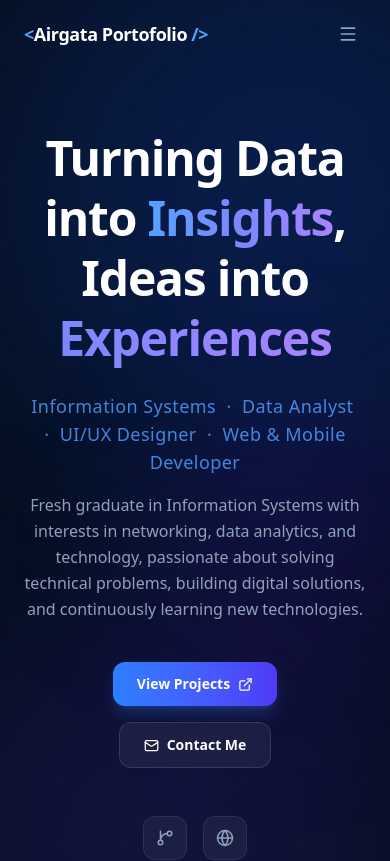
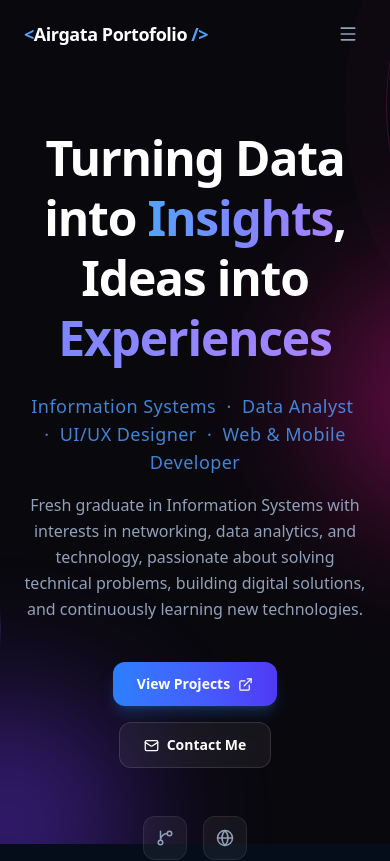
Before and after one commit to airawa23/airgata-portfolio, a React (Vite) app: page / in a window 390 px wide. Shown: the top 861 px of the page. Built offline with nearby package versions, Linux system fonts and the light colour scheme.

Commit message:
fix name cart

```diff
--- a/src/components/Hero.jsx
+++ b/src/components/Hero.jsx
@@ -22,23 +22,6 @@ export default function Hero() {
       id="hero"
       className="relative min-h-screen flex items-center justify-center overflow-hidden"
     >
-      {/* Background gradient blobs */}
-      <div className="absolute inset-0 pointer-events-none">
-        <div className="absolute top-[-10%] left-[-5%] w-[600px] h-[600px] bg-blue-600/20 rounded-full blur-[120px]" />
-        <div className="absolute bottom-[-10%] right-[-5%] w-[500px] h-[500px] bg-indigo-600/15 rounded-full blur-[100px]" />
-        <div className="absolute top-[40%] left-[40%] w-[300px] h-[300px] bg-violet-700/10 rounded-full blur-[80px]" />
-      </div>
-
-      {/* Subtle grid overlay */}
-      <div
-        className="absolute inset-0 opacity-[0.03]"
-        style={{
-          backgroundImage:
-            "linear-gradient(rgba(255,255,255,0.1) 1px, transparent 1px), linear-gradient(90deg, rgba(255,255,255,0.1) 1px, transparent 1px)",
-          backgroundSize: "60px 60px",
-        }}
-      />
-
       <div className="relative z-10 max-w-6xl mx-auto px-6 py-32 text-center">
         {/* Badge */}
         {/* <div className="inline-flex items-center gap-2 px-4 py-2 rounded-full bg-white/[0.05] border border-white/[0.1] text-slate-400 text-sm font-medium mb-8 backdrop-blur-sm">
--- /dev/null
+++ b/src/components/ui/ElegantDarkPattern.jsx
@@ -0,0 +1,10 @@
+export default function ElegantDarkPattern() {
+  return (
+    <div className="elegant-dark-pattern" aria-hidden="true">
+      <div className="elegant-dark-pattern__glow elegant-dark-pattern__glow--violet" />
+      <div className="elegant-dark-pattern__glow elegant-dark-pattern__glow--magenta" />
+      <div className="elegant-dark-pattern__orbit elegant-dark-pattern__orbit--left" />
+      <div className="elegant-dark-pattern__orbit elegant-dark-pattern__orbit--right" />
+    </div>
+  );
+}
--- a/src/index.css
+++ b/src/index.css
@@ -5,7 +5,9 @@
   color-scheme: dark;
 }
 
-*, *::before, *::after {
+*,
+*::before,
+*::after {
   box-sizing: border-box;
 }
 
@@ -19,9 +21,100 @@ body {
   margin: 0;
   background-color: #050d1a;
   color: #f1f5f9;
-  font-family: ui-sans-serif, system-ui, -apple-system, BlinkMacSystemFont,
-    "Segoe UI", Roboto, "Helvetica Neue", Arial, sans-serif;
+  font-family:
+    ui-sans-serif,
+    system-ui,
+    -apple-system,
+    BlinkMacSystemFont,
+    "Segoe UI",
+    Roboto,
+    "Helvetica Neue",
+    Arial,
+    sans-serif;
   line-height: 1.6;
+}
+
+.elegant-dark-pattern {
+  position: fixed;
+  inset: 0;
+  z-index: 0;
+  overflow: hidden;
+  pointer-events: none;
+  isolation: isolate;
+  background: #09080d;
+}
+
+.elegant-dark-pattern__glow,
+.elegant-dark-pattern__orbit {
+  position: absolute;
+}
+
+.elegant-dark-pattern__glow {
+  width: min(62vw, 820px);
+  aspect-ratio: 1;
+  border-radius: 50%;
+  filter: blur(72px);
+  opacity: 0.68;
+}
+
+.elegant-dark-pattern__glow--violet {
+  left: -23vw;
+  bottom: -31vw;
+  background: radial-gradient(circle, rgb(112 55 255 / 82%) 0%, rgb(91 35 255 / 0%) 70%);
+}
+
+.elegant-dark-pattern__glow--magenta {
+  right: -31vw;
+  top: 12vh;
+  background: radial-gradient(circle, rgb(255 20 160 / 70%) 0%, rgb(255 20 160 / 0%) 69%);
+}
+
+.elegant-dark-pattern__orbit {
+  width: clamp(500px, 76vw, 1100px);
+  aspect-ratio: 1;
+  border: 1px solid rgb(147 82 255 / 18%);
+  border-radius: 50%;
+}
+
+.elegant-dark-pattern__orbit--left {
+  left: clamp(-620px, -43vw, -340px);
+  bottom: -30%;
+  box-shadow: inset 0 0 0 38px rgb(147 82 255 / 2%);
+}
+
+.elegant-dark-pattern__orbit--right {
+  right: clamp(-690px, -44vw, -360px);
+  top: -46%;
+  width: clamp(550px, 82vw, 1180px);
+  border-color: rgb(255 49 164 / 20%);
+  box-shadow: 0 0 0 42px rgb(255 49 164 / 2%);
+}
+
+@media (max-width: 640px) {
+  .elegant-dark-pattern__glow {
+    width: 100vw;
+    filter: blur(54px);
+  }
+
+  .elegant-dark-pattern__glow--violet {
+    left: -48vw;
+    bottom: -44vw;
+  }
+
+  .elegant-dark-pattern__glow--magenta {
+    right: -65vw;
+    top: 24vh;
+  }
+
+  .elegant-dark-pattern__orbit--left {
+    left: -128vw;
+    bottom: -4%;
+  }
+
+  .elegant-dark-pattern__orbit--right {
+    right: -140vw;
+    top: -20%;
+  }
 }
 
 /* ─── Custom Scrollbar ─────────────────────── */
--- a/src/pages/Home.jsx
+++ b/src/pages/Home.jsx
@@ -7,10 +7,13 @@ import Experience from "../components/Experience";
 import Contact from "../components/Contact";
 import Footer from "../components/Footer";
 import Certifications from "../components/Certifications";
+import ElegantDarkPattern from "../components/ui/ElegantDarkPattern";
 
 export default function Home() {
   return (
-    <div className="relative min-h-screen">
+    <div className="relative isolate min-h-screen">
+      <ElegantDarkPattern />
+      <div className="relative z-10">
         <Navbar />
         <main>
           <Hero />
@@ -54,5 +57,6 @@ export default function Home() {
         </main>
         <Footer />
       </div>
+    </div>
   );
 }
```
Also changed, not shown: 1 other file (tests, documents, lock files or other folders). Lines whose indentation alone changed are shown as unchanged.
